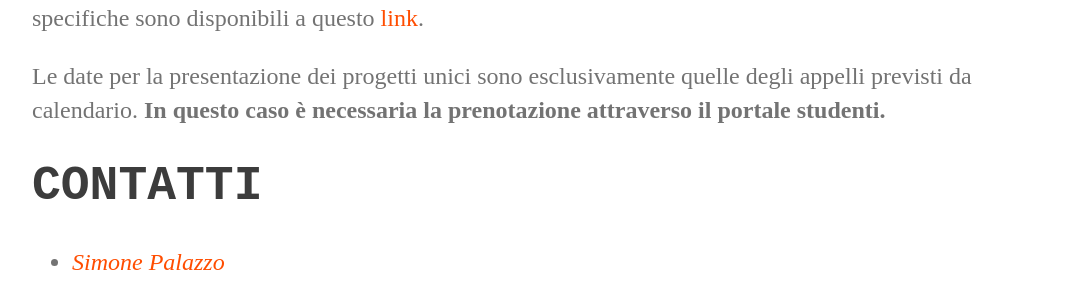
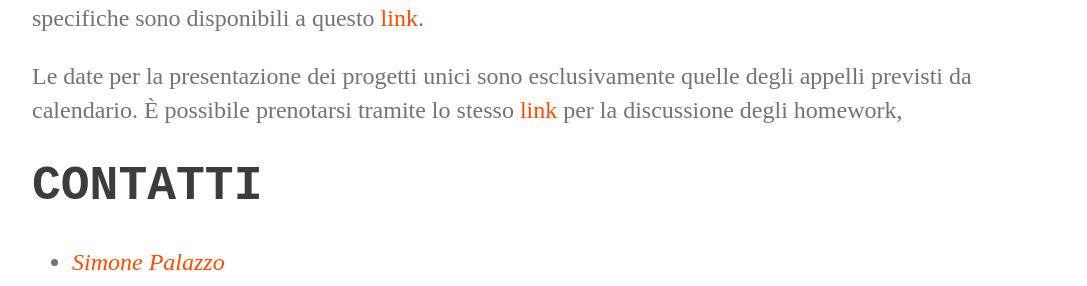
Before and after one commit to perceivelab/wp-al-23, a Jekyll site: the page built from index.md, in a window 1280 px wide. Shown: the part 1603-1889 px from the top of the page, without its empty margins (96-1183 px from the left). Built offline with Jekyll 4.4.1, drawn with Linux system fonts in a browser that asks for light colours; our own code applies the rules of GitHub Pages for plain Markdown files.

Commit message:
Updated esami

```diff
--- a/index.md
+++ b/index.md
@@ -30,7 +30,7 @@ Gli studenti che non hanno partecipato agli homework dovranno presentare un prog
 disponibili a questo [link](https://drive.google.com/file/d/108HxBicJ0u5Dils_82hDVs94bTGHVvOI/view?usp=sharing).
 
 Le date per la presentazione dei progetti unici sono
-esclusivamente quelle degli appelli previsti da calendario. **In questo caso è necessaria la prenotazione attraverso il portale studenti.**
+esclusivamente quelle degli appelli previsti da calendario. È possibile prenotarsi tramite lo stesso [link](https://calendly.com/simone-palazzo/esami-wp-2023) per la discussione degli homework,
 
 # CONTATTI
 
```
